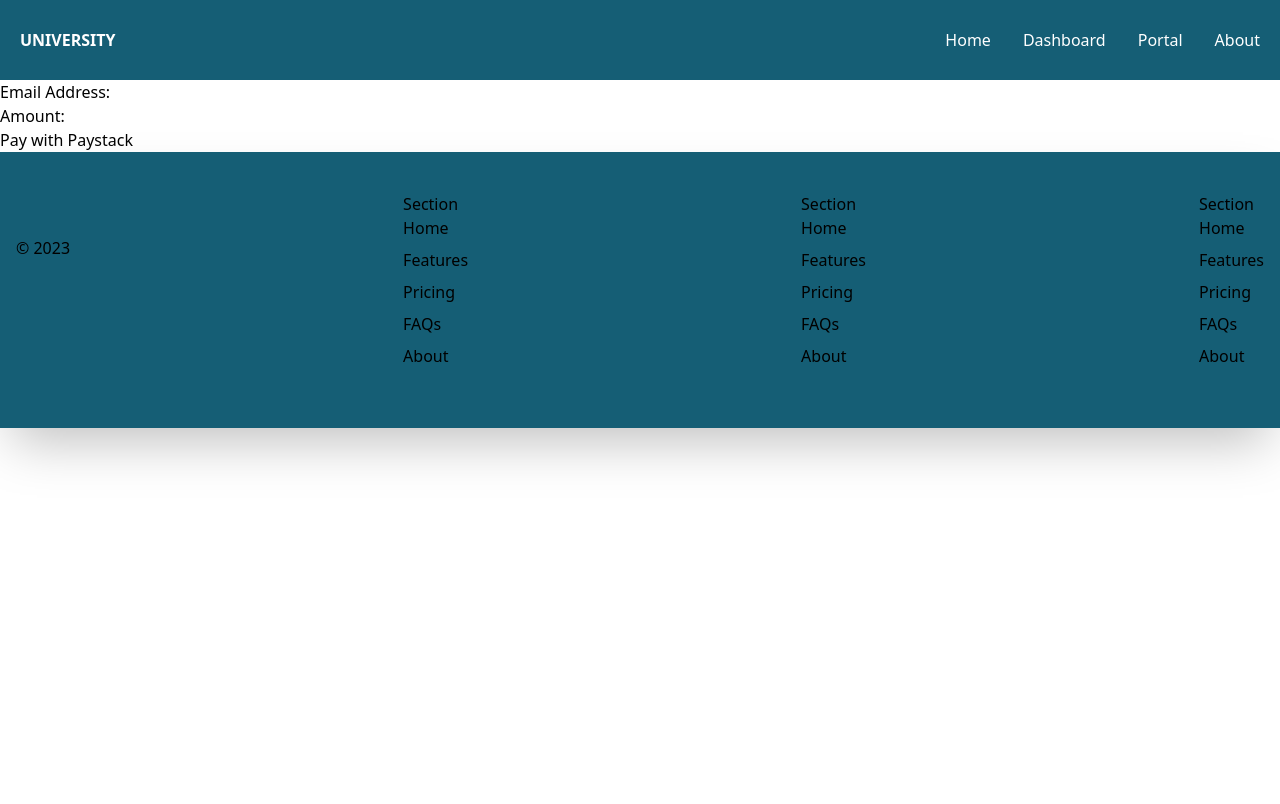
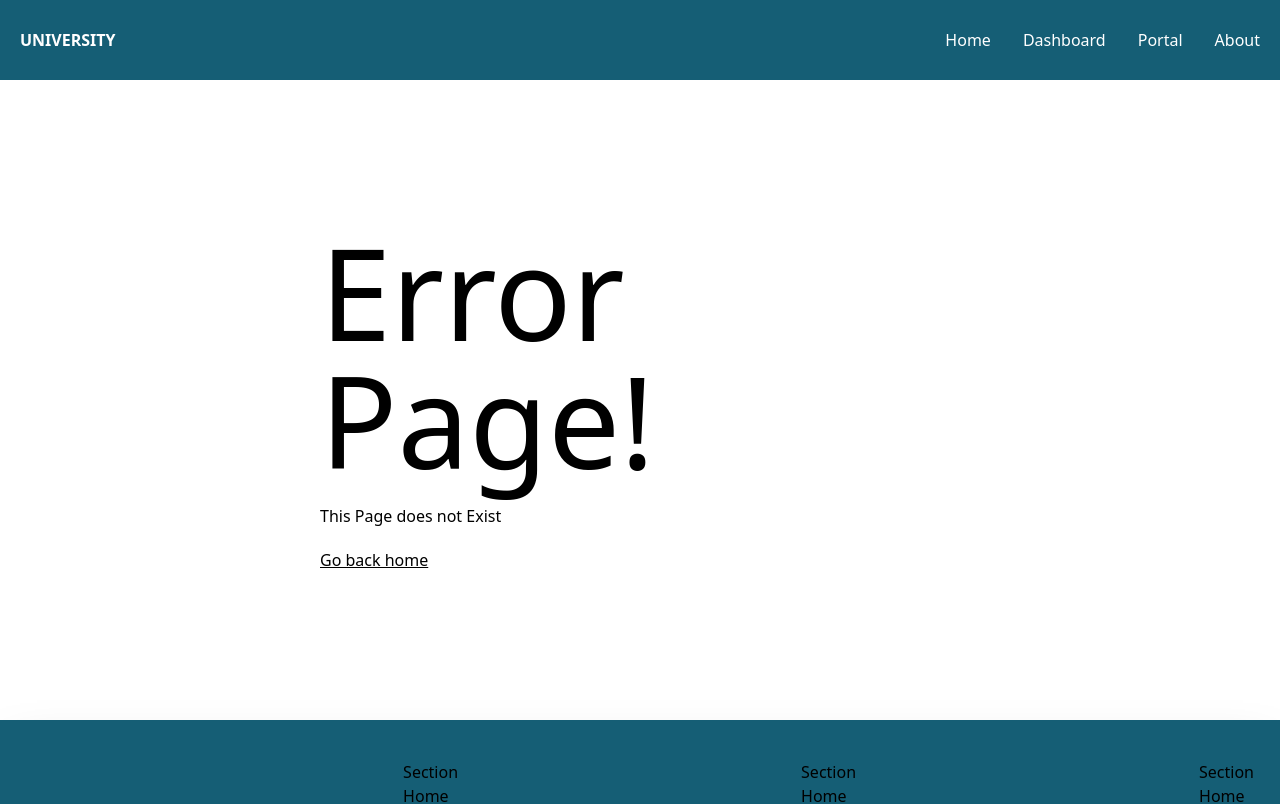
Before and after one commit to ibrawhim/Main-School-Portal, a React (Vite) app: page /paym in a window 1280 px wide. Shown: the top 804 px of the page. Built offline with nearby package versions, Linux system fonts and the light colour scheme.

Commit message:
anonymous

```diff
--- a/src/App.jsx
+++ b/src/App.jsx
@@ -19,7 +19,7 @@ import socketClient from "socket.io-client"
 import { useEffect,useRef } from "react"
 import Chat from "./pages/Chat"
 import About from "./pages/About"
-import PaymentForm from "./pages/PaymentForm"
+// import PaymentForm from "./pages/PaymentForm"
 
 
 
@@ -55,7 +55,7 @@ function App() {
         <Route path="/congrat" element={<Congratulation/>}/>
         <Route path='/chat' element={<Chat/>}/>
         <Route path='/about' element={<About/>}/>
-        <Route path="/paym" element={<PaymentForm/>}/>
+        {/* <Route path="/paym" element={<PaymentForm/>}/> */}
       </Routes>
       <Footer/>
     </>
--- a/src/pages/Pay.jsx
+++ b/src/pages/Pay.jsx
@@ -23,13 +23,20 @@ const Pay = () => {
     document.querySelector('.content').style.display = 'none';
   }
 
-
+  let date = new Date()
   const [email, setemail] = useState('')
   const [amount, setamount] = useState('')
   const [name, setname] = useState('')
   // const [phone, setphone] = useState('')
 
-    const payWithPaystack = (e) => {
+
+
+
+  const payWithPaystack = (e) => {
+    let answer = []
+    if(localStorage.reference) {
+    answer = JSON.parse(localStorage.getItem("reference"))
+  }
     e.preventDefault()
     const paystack = new PaystackPop()
       paystack.newTransaction({
@@ -42,6 +49,16 @@ const Pay = () => {
           alert(message)
           setname('')
           setemail('')
+          const number = transaction.reference
+          answer = {
+            email,
+            name,
+            number,
+            amount: 50000,
+            myDate: date.toLocaleDateString(),
+            myTime: date.toLocaleTimeString()
+         }
+          localStorage.setItem('reference',JSON.stringify(answer))
         },
         onCancel(){
           alert('transaction canceled')
--- a/src/pages/PayHistory.jsx
+++ b/src/pages/PayHistory.jsx
@@ -1,16 +1,35 @@
-import React, { useEffect } from 'react'
+import React, { useEffect, useState } from 'react'
 import { Navigate, useNavigate } from 'react-router-dom'
 
 
 const PayHistory = () => {
   const navigate = useNavigate()
+  const transaction = JSON.parse(localStorage.getItem('reference'))
+  console.log(transaction);
   useEffect(() => {
     if(!localStorage.mystatus){
       navigate('/student/signin')
     }
   }, [])
   return (
-    <div>PayHistory</div>
+    <>
+      <div className='border content'>
+          <table className='border w-full text-center'>
+            <tr className='border'>
+              <td className='border border-black font-bold'>Reference</td>
+              <td className='border border-black font-bold'>Amount</td>
+              <td className='border border-black font-bold'>Time</td>
+              <td className='border border-black font-bold'>Date</td>
+            </tr>
+            <tr className='border border-black'>
+              <td className='border-black border'>{transaction.number}</td>
+              <td className='border-black border'>{transaction.amount}</td>
+              <td className='border-black border'>{transaction.myTime}</td>
+              <td className='border-black border'>{transaction.myDate}</td>
+            </tr>
+          </table>
+      </div>
+    </>
   )
 }
 
--- a/src/pages/PaymentForm.jsx
+++ /dev/null
@@ -1,76 +0,0 @@
-import React, { Component } from 'react';
-
-class PaymentForm extends Component {
-  constructor(props) {
-    super(props);
-    this.state = {
-      email: '',
-      amount: '',
-    };
-  }
-
-  handleInputChange = (e) => {
-    this.setState({
-      [e.target.id]: e.target.value,
-    });
-  };
-
-  payWithPaystack = () => {
-    const { email, amount } = this.state;
-    const handler = window.PaystackPop.setup({
-      key: 'pk_test_f625ae093e8d765eca5eb1d74e74de3476c5bc66', // Replace with your public key
-      email,
-      amount: amount * 100, // Convert the amount to the lowest currency unit
-      currency: 'NGN', // Use GHS for Ghana Cedis or USD for US Dollars
-      ref: 'YOUR_REFERENCE', // Replace with a reference you generated
-      callback: (response) => {
-        // This happens after the payment is completed successfully
-        const reference = response.reference;
-        alert('Payment complete! Reference: ' + reference);
-        // Make an AJAX call to your server with the reference to verify the transaction
-      },
-      onClose: () => {
-        alert('Transaction was not completed, window closed.');
-      },
-    });
-    handler.openIframe();
-  };
-
-  handleSubmit = (e) => {
-    e.preventDefault(h);
-    // Call the Paystack payment function when the form is submitted
-    this.payWithPaystack();
-  };
-
-  render() {
-    return (
-      <div>
-        <form onSubmit={this.handleSubmit}>
-          <div>
-            <label htmlFor="email-address">Email Address:</label>
-            <input
-              type="email"
-              id="email"
-              value={this.state.email}
-              onChange={this.handleInputChange}
-              required
-            />
-          </div>
-          <div>
-            <label htmlFor="amount">Amount:</label>
-            <input
-              type="number"
-              id="amount"
-              value={this.state.amount}
-              onChange={this.handleInputChange}
-              required
-            />
-          </div>
-          <button type="submit">Pay with Paystack</button>
-        </form>
-      </div>
-    );
-  }
-}
-
-export default PaymentForm;
```
